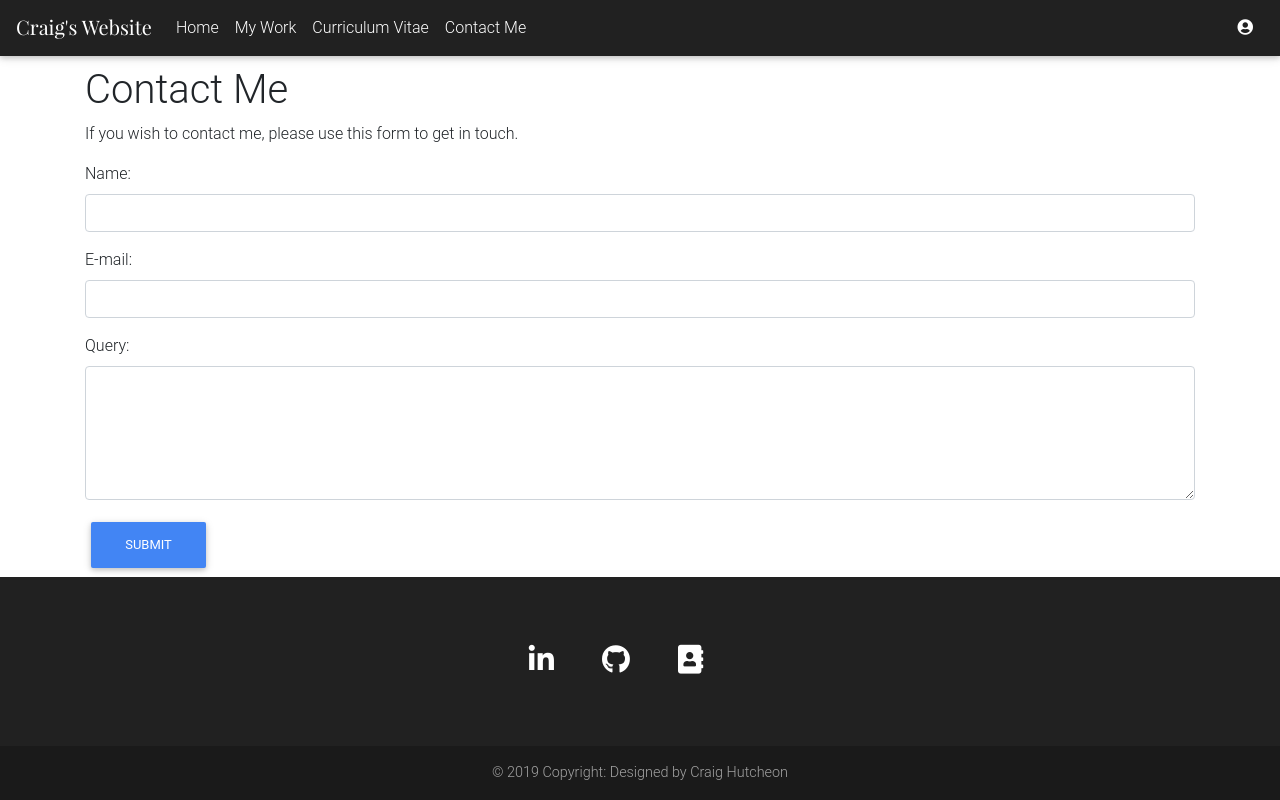
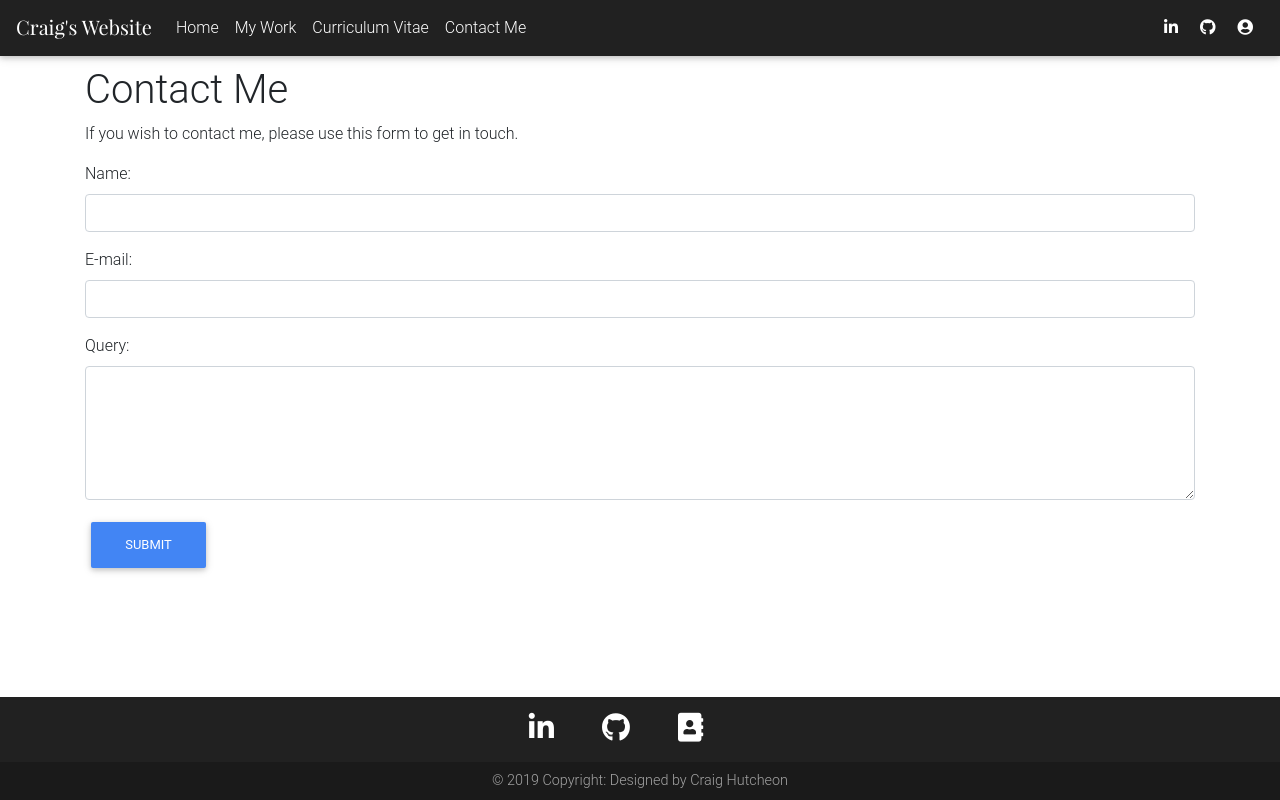
Before and after one commit to ch185176/craig-hutcheon.uk, a PHP site: page /contact-me.php in a window 1280 px wide. Run offline with PHP 8.4, Linux system fonts and the light colour scheme; data that the repository does not hold is empty; some libraries are stand-ins or nearby versions; some web fonts are replaced.

Commit message:
Enhanced Nav and Footer

```diff
--- a/config.php
+++ b/config.php
@@ -17,7 +17,7 @@ $markdown = new Michelf\MarkdownExtra;
   <!-- Font Awesome -->
   <link rel="stylesheet" href="https://use.fontawesome.com/releases/v5.6.3/css/all.css">
   <!-- Bootstrap core CSS -->
-  <link href="css/bootstrap.min.css" rel="stylesheet">
+  <link href="css/bootstrap.css" rel="stylesheet">
   <!-- Material Design Bootstrap -->
   <link href="css/mdb.min.css" rel="stylesheet">
   <!-- Your custom styles (optional) -->
--- a/contact-me.php
+++ b/contact-me.php
@@ -6,9 +6,9 @@
         $page = "Contact Me";
         require_once 'includes/header.php'
         ?>
+        <?php require_once 'includes/nav.php' ?>
     </head>
-    <body>
-        <?php require_once 'includes/nav.php' ?>
+    <body style="padding-bottom:15%;">
         <div class="container" style="margin-top:10px">
             <h1>Contact Me</h1>
             <p>If you wish to contact me, please use this form to get in touch.</p>
--- a/cv.php
+++ b/cv.php
@@ -6,9 +6,9 @@
         $page = "CV";
         require_once 'includes/header.php'
         ?>
+        <?php require_once 'includes/nav.php' ?>
     </head>
-    <body>
-        <?php require_once 'includes/nav.php' ?>
+    <body style="padding-bottom:20%;">
         <div class="container" style="margin-top:10px">
             <?php
                 $CVPage = $ContentRepo->retrieveCVPage();
--- a/includes/footer.php
+++ b/includes/footer.php
@@ -1,5 +1,5 @@
 <!-- Footer -->
-<footer class="page-footer font-small bg-dark text-light fixed-bottom">
+<footer class="page-footer font-small bg-dark text-light fixed-bottom" style="margin-top:20%">
 
     <!-- Footer Elements -->
     <div class="container">
@@ -8,8 +8,8 @@
       <div class="row">
 
         <!-- Grid column -->
-        <div class="col-md-12 py-5">
-          <div class="mb-5 flex-center">
+        <div class="col-md-12 py-3">
+          <div class="mb-2 flex-center">
 
             <!--Linkedin -->
             <a class="li-ic" href='https://www.linkedin.com/in/craig-hutcheon-234420163/'>
@@ -34,7 +34,7 @@
     <!-- Footer Elements -->
 
     <!-- Copyright -->
-    <div class="footer-copyright text-center py-3">© 2019 Copyright: Designed by Craig Hutcheon</a>
+    <div class="footer-copyright text-center py-2">© 2019 Copyright: Designed by Craig Hutcheon
     </div>
     <!-- Copyright -->
 
--- a/includes/nav.php
+++ b/includes/nav.php
@@ -23,6 +23,16 @@
     </ul>
     <ul class="navbar-nav ml-auto nav-flex-icons">
       <li class="nav-item">
+        <a class="nav-link waves-effect waves-light" href="https://www.linkedin.com/in/craig-hutcheon-234420163/">
+          <i class="fab fa-linkedin-in"></i>
+        </a>
+      </li>
+      <li class="nav-item">
+        <a class="nav-link waves-effect waves-light" href="https://github.com/craigh33/">
+          <i class="fab fa-github"></i>
+        </a>
+      </li>
+      <li class="nav-item">
         <a class="nav-link waves-effect waves-light" href="https://craig-hutcheon.uk/cockpit-master/">
           <i class="fas fa-user-circle"></i>
         </a>
--- a/index.php
+++ b/index.php
@@ -7,7 +7,7 @@
         require_once 'includes/header.php'
         ?>
     </head>
-    <body>
+    <body style="padding-bottom:20%;">
         <?php require_once 'includes/nav.php' ?>
         <div class="container" style="margin-top:10px">
             <?php
--- a/my-work.php
+++ b/my-work.php
@@ -6,9 +6,9 @@
         $page = "My Work";
         require_once 'includes/header.php'
         ?>
+        <?php require_once 'includes/nav.php' ?>
     </head>
-    <body>
-        <?php require_once 'includes/nav.php' ?>
+    <body style="padding-bottom:20%;">
         <div class="container" style="margin-top:10px">
             <div class="row">
                 <?php
```
